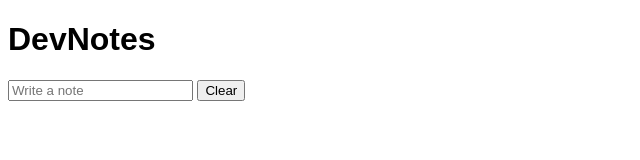
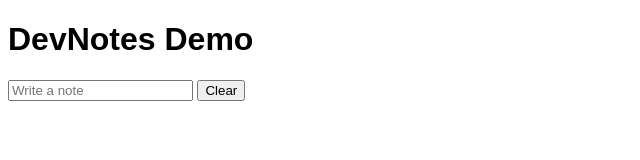
Before and after one commit to MananRoy1/Git-Practice, a plain HTML site: page index.html in a window 1280 px wide. Shown: the whole page, without its empty margins (0-640 px from the left). Drawn offline with Linux system fonts and the light colour scheme.

Commit message:
Change Title

```diff
--- a/index.html
+++ b/index.html
@@ -5,7 +5,7 @@
   <link rel="stylesheet" href="style.css">
 </head>
 <body>
-  <h1>DevNotes</h1>
+  <h1>DevNotes Demo</h1>
   <input id="noteInput" placeholder="Write a note" />
   <button onclick="clearNotes()">Clear</button>
   <ul id="notes"></ul>
```
